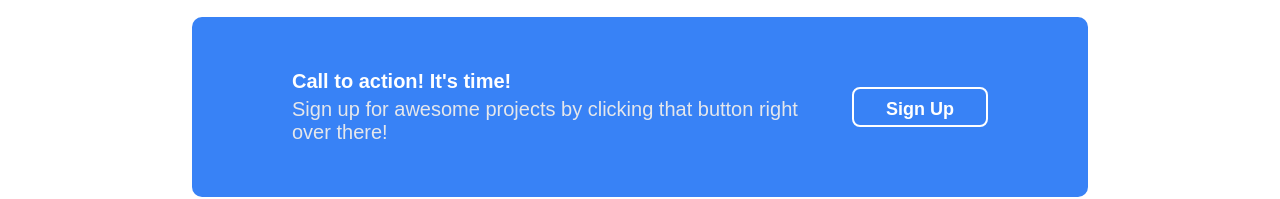
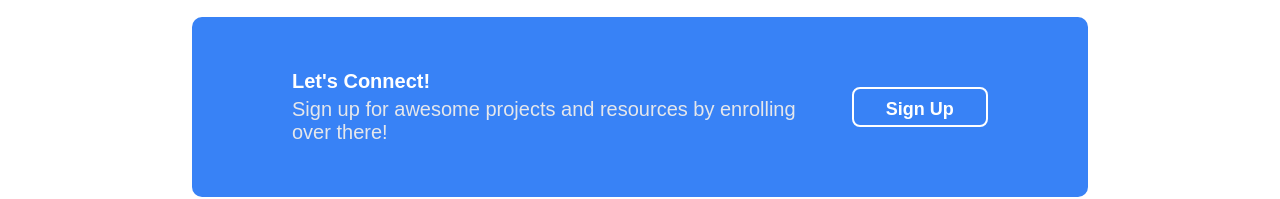
Before and after one commit to rohan77700/jett-landing-page, a plain HTML site: page index.html in a window 1280 px wide. Shown: the part 1895-2094 px from the top of the page. Drawn offline with Linux system fonts and the light colour scheme.

Commit message:
Update index.html

```diff
--- a/index.html
+++ b/index.html
@@ -73,8 +73,8 @@
     <section class="action-content">
         <div class="action-area">
             <div class="sign-up-text">
-                <strong>Call to action! It's time!</strong>
-                <p>Sign up for awesome projects by clicking that button right over there!</p>
+                <strong>Let's Connect!</strong>
+                <p>Sign up for awesome projects and resources by enrolling over there!</p>
             </div>
                 <a href="https://www.theodinproject.com/" class="sign-up" target="_blank">Sign Up</a>
         </div>
```
